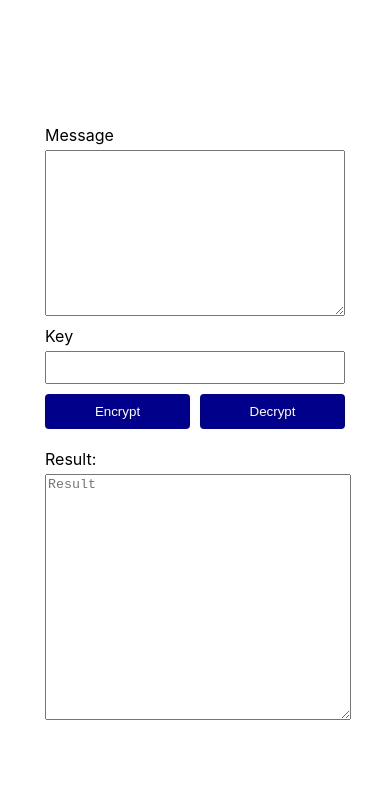
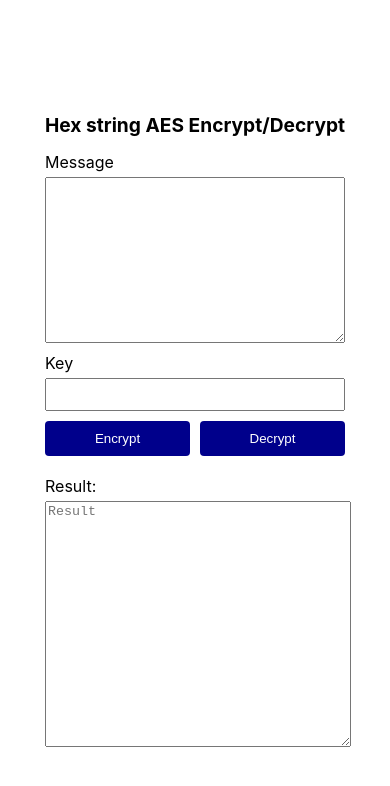
Before and after one commit to rohitsam/aesencrypt_app, a React (Create React App) app: page / in a window 390 px wide. Shown: the top 786 px of the page. Built offline with nearby package versions, Linux system fonts and the light colour scheme.

Commit message:
update 2.2

```diff
--- a/src/App.css
+++ b/src/App.css
@@ -7,8 +7,10 @@
   display: flex;
   flex-wrap: wrap;
   gap: 20px;
-  padding-left: 2rem;
-  padding-right: 2rem;
+}
+
+.heading {
+  font-size: x-large;
 }
 
 .m-auto {
@@ -18,6 +20,11 @@
 .mx-auto {
   margin-left: auto;
   margin-right: auto;
+}
+
+.px-2 {
+  padding-left: 2rem;
+  padding-right: 2rem;
 }
 
 .w-300 {
@@ -49,3 +56,23 @@
   background-color: darkblue;
   color: white;
 }
+
+@media (max-width: 683px) {
+  .heading {
+    font-size: larger;
+    text-align: center;
+  }
+}
+
+@media (max-width: 360x) {
+  .heading {
+    line-break: loose;
+  }
+  .px-2 {
+    padding-left: 1rem;
+    padding-right: 1rem;
+  }
+  .w-300 {
+    width: 100%;
+  }
+}
--- a/src/App.js
+++ b/src/App.js
@@ -26,9 +26,13 @@ function App() {
     setResult(decrypted);
   };
   return (
-    // Hex string aes encrypt/decrypt
+    //
     <div className="container">
-      <section className="m-auto container-inner">
+      <section className="m-auto">
+        <h1 className="heading px-2 sm:heading-lg">
+          Hex string AES Encrypt/Decrypt
+        </h1>
+        <div className="container-inner px-2">
           <div className="grid gap-10 w-300 mx-auto">
             <section className="grid gap-5">
               <label htmlFor="message">Message</label>
@@ -78,6 +82,7 @@ function App() {
               rows={16}
             ></textarea>
           </section>
+        </div>
       </section>
     </div>
   );
```
Lines whose indentation alone changed are shown as unchanged.
